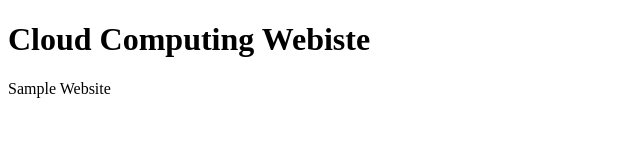
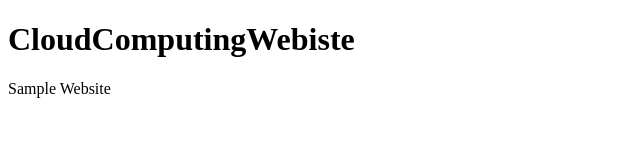
Before and after one commit to PranavPore08/AzureDemoApp, a plain HTML site: page index.html in a window 1280 px wide. Shown: the whole page, without its empty margins (0-640 px from the left). Drawn offline with Linux system fonts and the light colour scheme.

Commit message:
Update index.html

```diff
--- a/index.html
+++ b/index.html
@@ -2,7 +2,7 @@
 <html>
 <body>
 
-<h1>Cloud Computing Webiste</h1>
+<h1>CloudComputingWebiste</h1>
 <p>Sample Website</p>
 
 </body>
```
